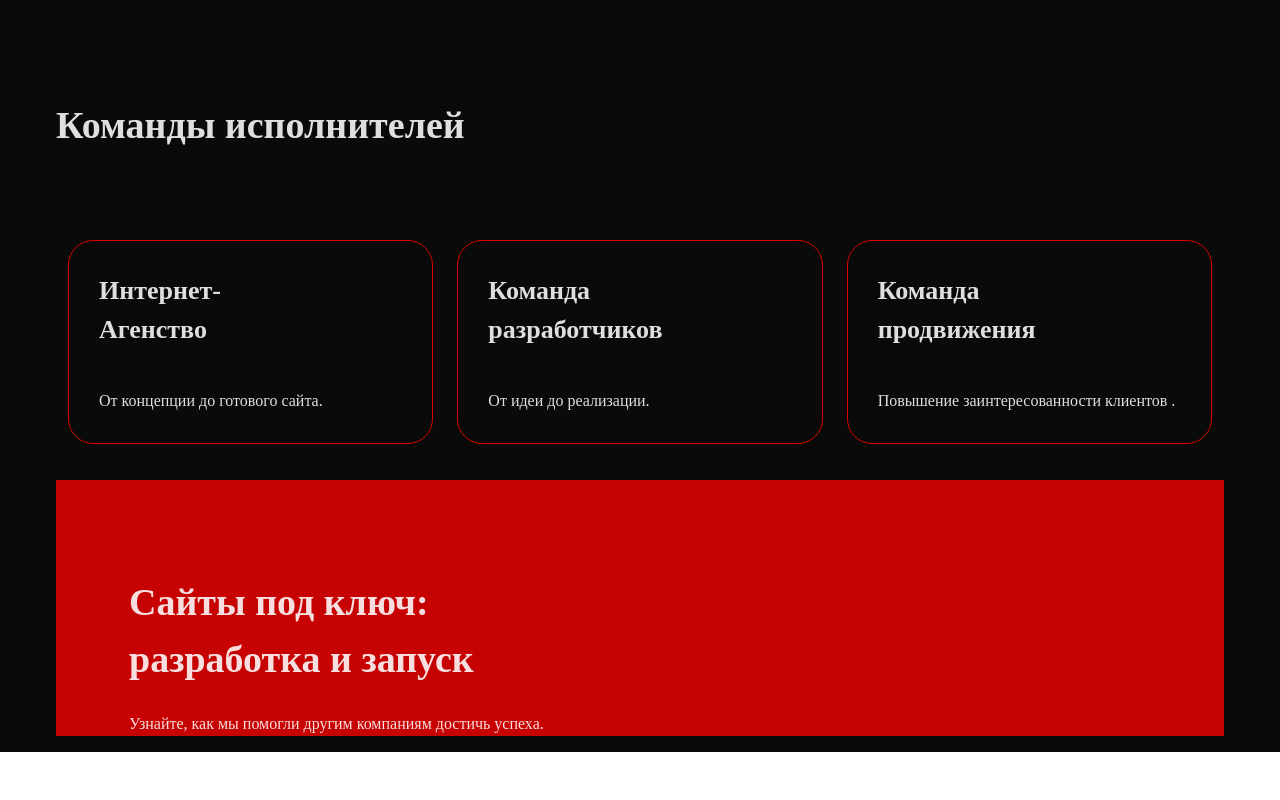
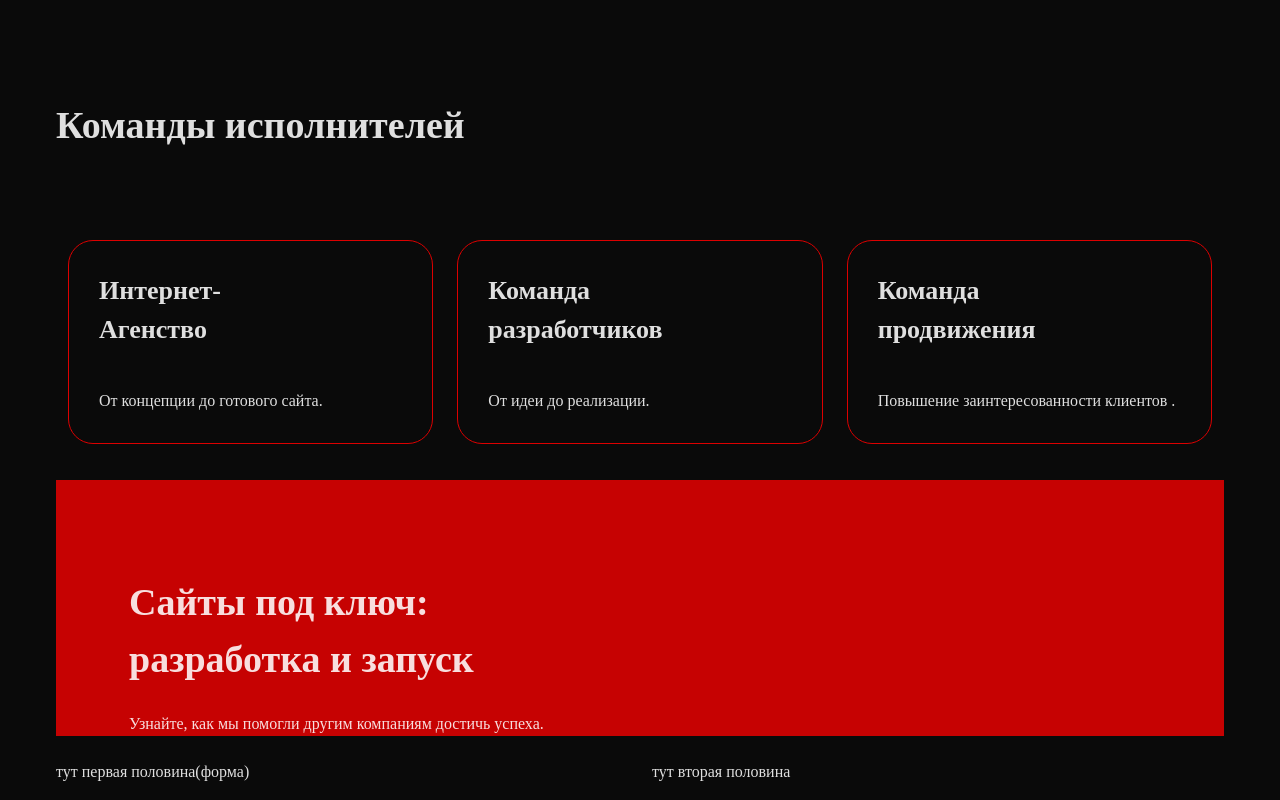
Before and after one commit to Jet-Green/firetechno-landing, a Nuxt app: page / in a window 1280 px wide. Shown: the part 3289-4089 px from the top of the page. Before the commit the page ends 4041 px from the top, so only its background shows below. Built offline with nearby package versions, Linux system fonts and the light colour scheme.

Commit message:
add feedback

```diff
--- /dev/null
+++ b/components/Landing/Feedback.vue
@@ -0,0 +1,12 @@
+<script setup></script>
+<template>
+  <v-row>
+    <v-col cols="6">
+      тут первая половина(форма)
+    </v-col>
+    <v-col cols="6">
+      тут вторая половина
+    </v-col>
+  </v-row>
+</template>
+<style scoped lang="scss"></style>
--- a/pages/index.vue
+++ b/pages/index.vue
@@ -26,6 +26,9 @@
       <v-col cols="12" xl="11">
         <LandingCases />
       </v-col>
+      <v-col cols="12" xl="11">
+        <LandingFeedback />
+      </v-col>
     </v-row>
   </v-container>
 </template>
```
